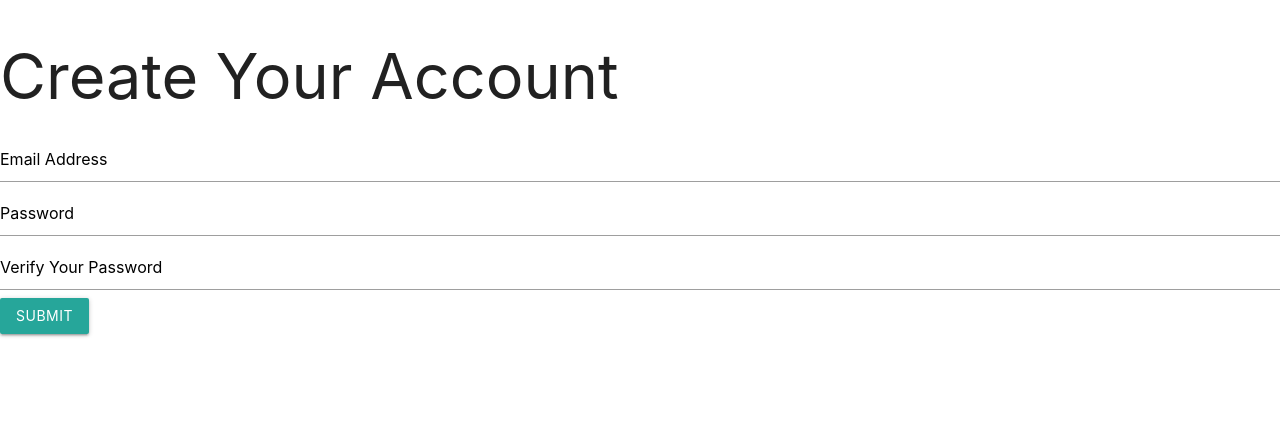
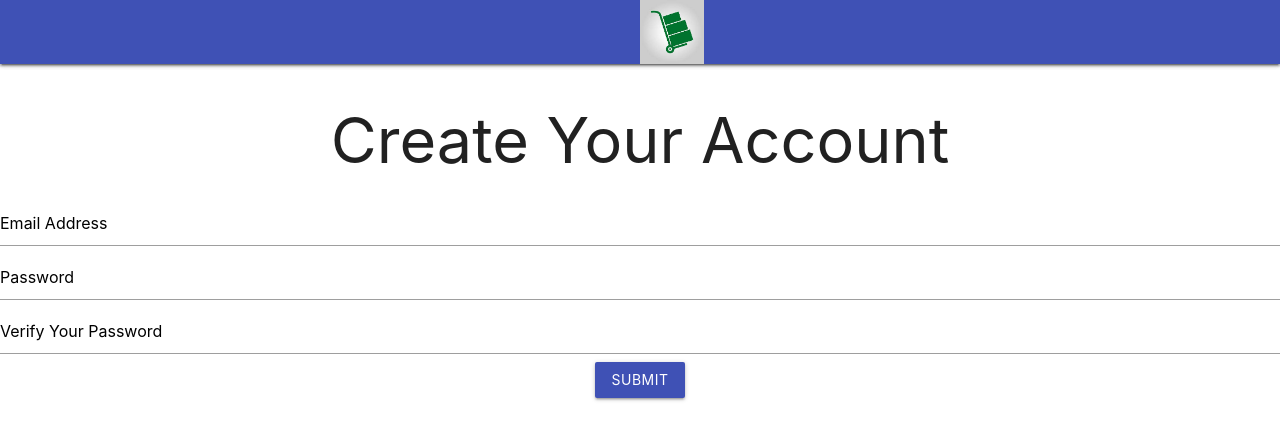
Before and after one commit to where2moveus/where2moveus, a plain HTML site: page signup.html in a window 1280 px wide. Drawn offline with nearby package versions, Linux system fonts and the light colour scheme.

Commit message:
updated the sign up page

```diff
--- a/signup.html
+++ b/signup.html
@@ -19,8 +19,20 @@
 
     <title>Sign Up!</title>
 </head>
-<body>
 
+<body class="center-align">
+
+<!-- this is the nav bar -->
+<nav class="indigo">
+        <nav>
+            <div class="nav-wrapper indigo">
+              <a href="#" class="brand-logo"></a>
+              <img src="./assets/css/logo.jpg" class="brand-logo"></img>
+              <ul id="nav-mobile" class="left hide-on-med-and-down center-align">
+              </ul>
+            </div>
+        </nav>
+    </nav>
         <h1>Create Your Account</h1>
     <div class=createAccount>
             <form>
@@ -31,7 +43,7 @@
                 <br>
                 <input type="text" name="verifyPW" value="Verify Your Password" id="verifyPW">
 
-                <button class="btn waves-effect waves-light" type="submit" name="action" formaction="" id="btnSubmit">Submit
+                <button class="btn waves-effect waves-light indigo" type="submit" name="action" formaction="" id="btnSubmit">Submit
                 </button>
             </form>
     </div>
```
Also changed, not shown: cities.html (+1 -1 lines).
